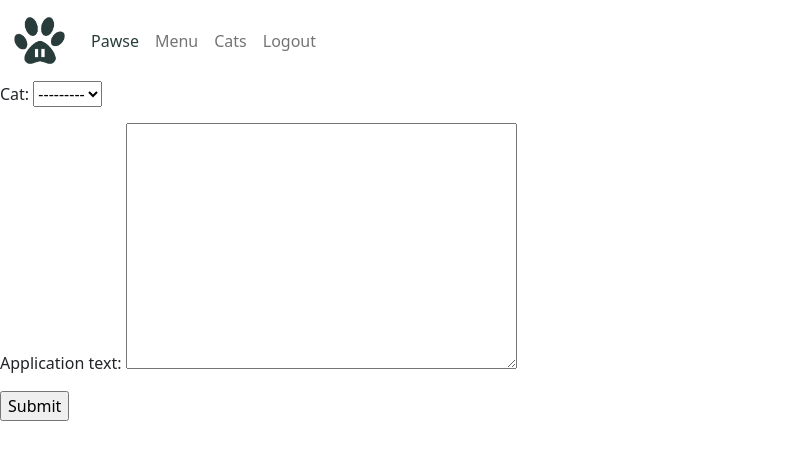
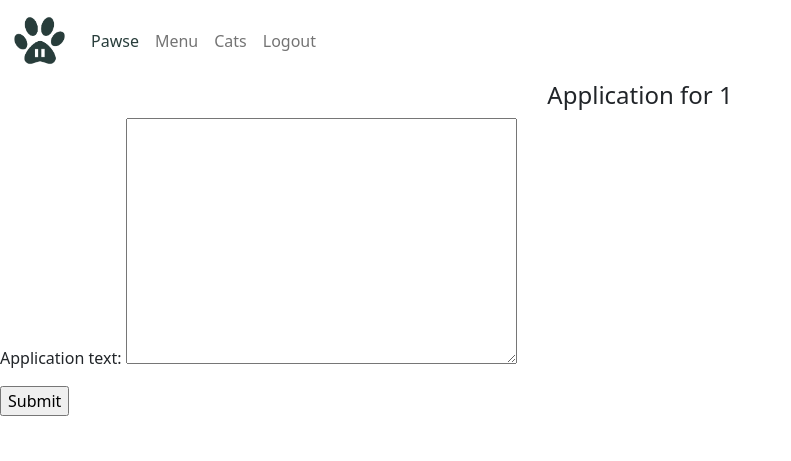
Before and after one commit to hashtag-squirrel/pawse, a Django app: page /cats/application/1 in a window 1280 px wide. Shown: the top 461 px of the page, without its empty margins (0-791 px from the left). Run offline with Django 3.2, Linux system fonts and the light colour scheme; the visitor is signed in with stand-in values (Sample User, id 1); data that the repository does not hold is empty; some libraries are stand-ins or nearby versions.

Commit message:
Add title and autofill cat name in cat application template

```diff
--- a/cats/views.py
+++ b/cats/views.py
@@ -39,13 +39,19 @@ class CatApplicationView(generic.CreateView):
 
     model = CatApplication
 
-    fields = ['cat', 'application_text']
+    fields = ['application_text']
 
     template_name = 'cat-application.html'
 
     def get_success_url(self):
         return reverse('cats')
 
+    def get_context_data(self, **kwargs):
+        context = super(CatApplicationView, self).get_context_data(**kwargs)
+        context['slug'] = self.kwargs['slug']
+        return context
+
     def form_valid(self, form):
         form.instance.user = self.request.user
+        form.instance.cat = Cat.objects.get(slug=self.kwargs['slug'])
         return super(CatApplicationView, self).form_valid(form)
--- a/templates/cat-application.html
+++ b/templates/cat-application.html
@@ -7,9 +7,14 @@
 
 <form method="POST" enctype="multipart/form-data">
 
+    <h4 class="text-center">Application for {{ slug|title }}</h4>
+
     <!-- Security token -->
     {% csrf_token %}
 
+    <div class="container-fluid">
+
+    </div>
     <!-- Using the formset -->
     {{ form.as_p }}
 
```
